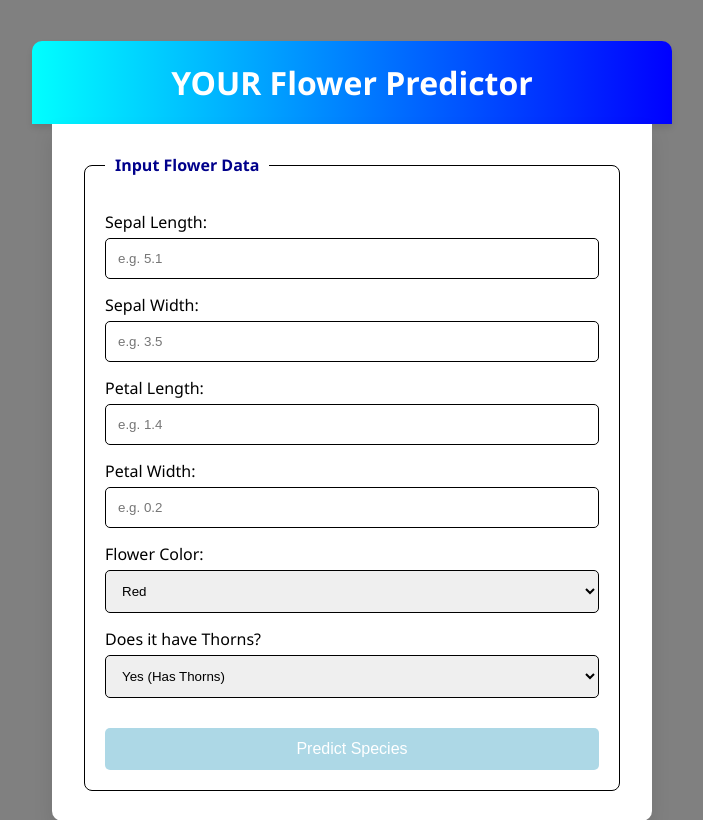
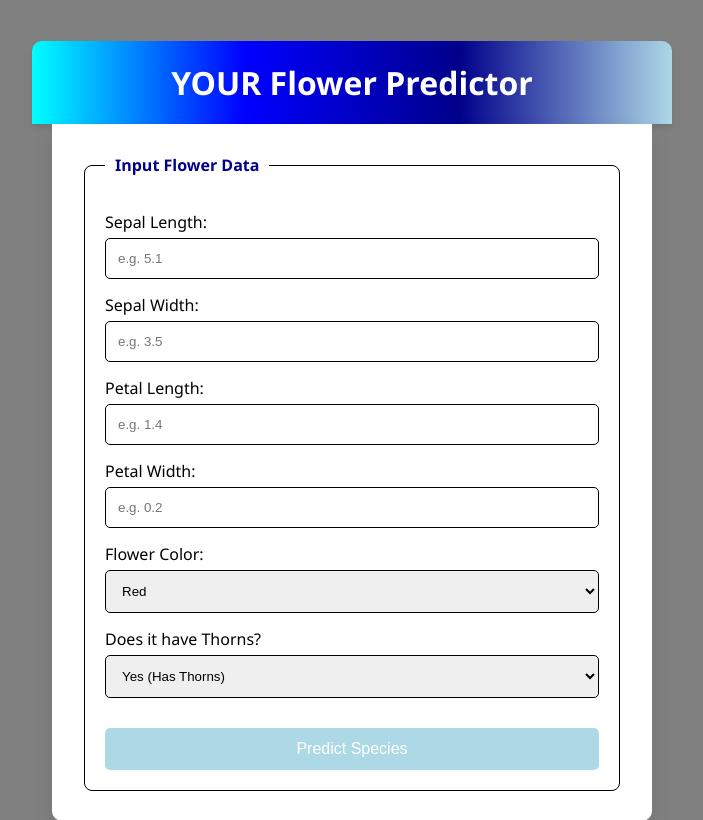
Before and after one commit to YuvrajVerma09arch/Python, a Flask app: page / in a window 1280 px wide. Shown: the top 820 px of the page, without its empty margins (288-991 px from the left). Run offline with Flask 3, Linux system fonts and the light colour scheme; parts of the project's set-up code (start-up, migrations or seed data) failed here and were passed over.

Commit message:
Numpy lib

```diff
--- a/flask-api/templates/index.html
+++ b/flask-api/templates/index.html
@@ -17,7 +17,7 @@
         }
 
         h1 {
-            background-image: linear-gradient(to right, cyan, blue);
+            background-image: linear-gradient(to right, cyan, blue,darkblue,lightblue);
             color: white;
             padding: 20px;
             width: 100%;
@@ -89,7 +89,7 @@
         }
 
         button:hover {
-            background-color: darkblue;
+            background-color: cyan;
         }
 
         .ansblock {
```
Also changed, not shown: 1 other file.
